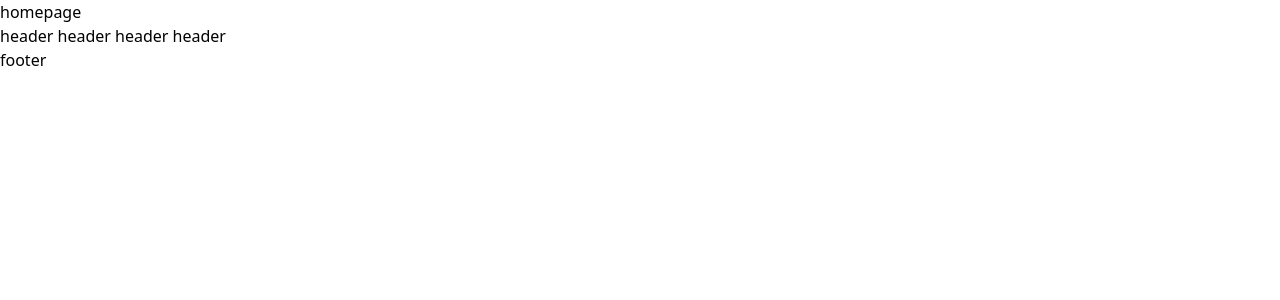
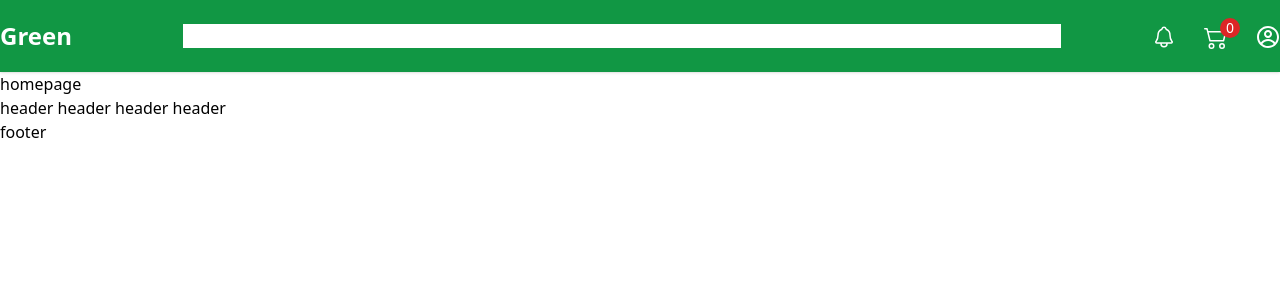
Before and after one commit to JaznanOfficial/green-roof, a React (Create React App) app: page / in a window 1280 px wide. Shown: the top 300 px of the page. Built offline with nearby package versions, Linux system fonts and the light colour scheme.

Commit message:
top navbar added

```diff
--- a/src/components/Navigation/TopNavigation.js
+++ b/src/components/Navigation/TopNavigation.js
@@ -1,36 +1,72 @@
 /* eslint-disable jsx-a11y/anchor-is-valid */
-import React from "react";
 import { HiMenuAlt1, HiOutlineHome } from "react-icons/hi";
 import { BsCart2 } from "react-icons/bs";
 import { CgProfile } from "react-icons/cg";
+import { IoNotificationsOutline } from "react-icons/io5";
 const icons = [HiMenuAlt1, HiOutlineHome, BsCart2, CgProfile];
 
 const TopNavigation = () => {
   return (
-    <div className="w-full">
-      <section
-        id="bottom-navigation"
-        className="md:hidden block fixed inset-x-0 bottom-0 z-10 shadow"
-      >
-        <section
-          id="bottom-navigation"
-          className="block fixed inset-x-0 bottom-0 z-10 shadow"
-        >
+    <nav>
+      <div className="w-full bg-[#119744] shadow">
+        <div className="justify-between mx-auto md:items-center flex">
+          <div className="w-0 lg:w-1/6">
+            <div className="hidden lg:block flex items-center justify-between py-5">
+              <a href="" className="inline-block">
+                <h2 className="text-2xl font-bold text-white">Green</h2>
+              </a>
+            </div>
+          </div>
+          <div className="w-full lg:w-4/5">
+            <div className="py-5">
+              <input className="w-full" type="text" />
+            </div>
+          </div>
+          <div className="w-0 lg:w-1/5">
+            <div className="hidden lg:block space-x-2 text-white text-right">
+              <a href="" className="mr-5">
+                <IoNotificationsOutline className="inline-block text-2xl" />
+              </a>
+              <a href="" className="relative ">
+                <BsCart2 className="inline-block text-2xl mr-5" />
+                <span className="inline-block w-5 h-5 text-sm bg-red-600 rounded-full absolute left-4 bottom-2 text-center">
+                  0
+                </span>
+              </a>
+              <a href="" className="">
+                <CgProfile className="inline-block text-2xl" />
+              </a>
+            </div>
+          </div>
+        </div>
+      </div>
+
+      <div className="w-full lg:hidden block fixed inset-x-0 bottom-0 z-10 shadow  bg-[#119744]">
+        <section id="bottom-navigation">
           <div
             id="tabs"
-            className="flex justify-between px-4 sm:px-8 text-white h-16 bg-[#119744]"
+            className="flex justify-between px-4 sm:px-8 text-white h-16"
           >
             {icons?.map((Icon, i) => {
               return (
-                <a key={i} href="#" className="inline-block text-center mt-5">
+                <a
+                  key={i}
+                  href="#"
+                  className="inline-block text-center mt-5 relative"
+                >
                   <Icon className="inline-block text-2xl" />
+                  {i === 2 && (
+                    <span className="inline-block w-5 h-5 text-sm bg-red-600 rounded-full absolute left-4 bottom-7">
+                      0
+                    </span>
+                  )}
                 </a>
               );
             })}
           </div>
         </section>
-      </section>
-    </div>
+      </div>
+    </nav>
   );
 };
 
```
